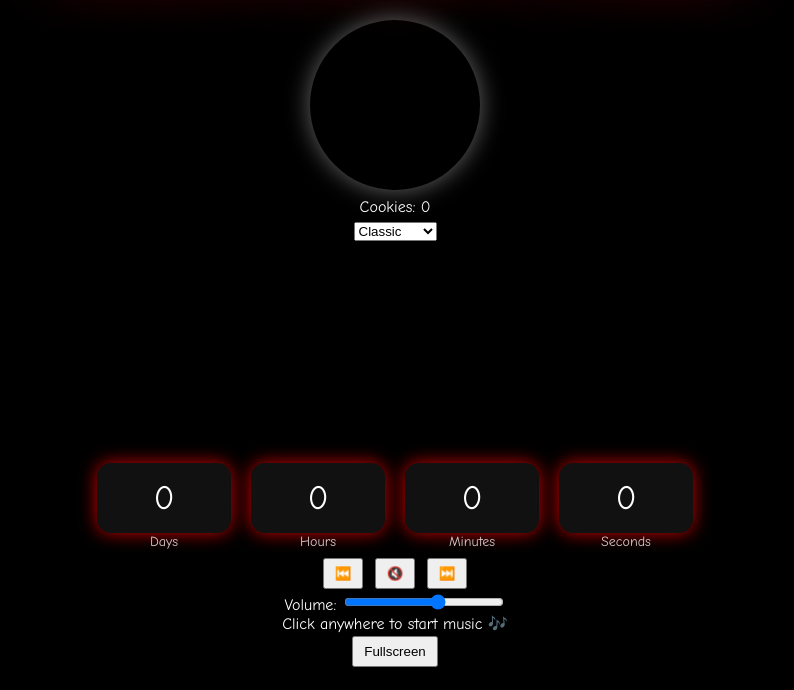
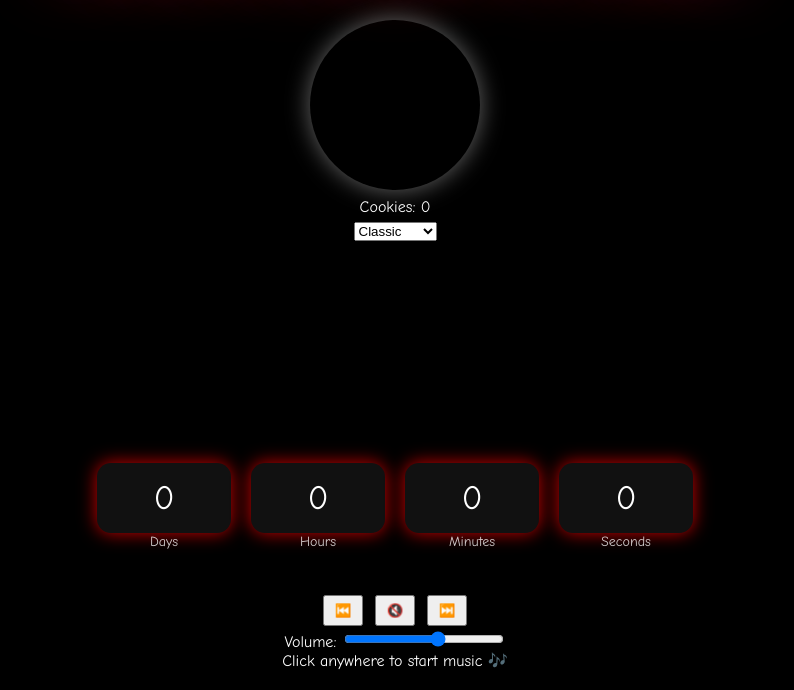
Before and after one commit to Extra-cr1b/2026-Countdown, a plain HTML site: page index.html in a window 1280 px wide. Shown: the part 110-800 px from the top of the page, without its empty margins (245-1039 px from the left). Drawn offline with Linux system fonts and the light colour scheme.

Commit message:
Refactor index.html structure and styles

```diff
--- a/index.html
+++ b/index.html
@@ -107,7 +107,6 @@ input[type=range]{width:160px}
   Volume:
   <input type="range" min="0" max="100" value="60" id="volume">
   <div id="nowPlaying">Click anywhere to start music 🎶</div>
-  <button onclick="toggleFullscreen()">Fullscreen</button>
 </div>
 
 <audio id="player"></audio>
@@ -128,12 +127,6 @@ const playlist=[
  {f:"ImadeIt.mp3",n:"I made it through"},
  {f:"teeth" .n:"Teeth"}
 ];
-  /* FULLSCREEN */
-function toggleFullscreen(){
-  if(!document.fullscreenElement)
-    document.documentElement.requestFullscreen();
-  else document.exitFullscreen();
-}
 
 let song=0;
 const player=document.getElementById("player");
@@ -252,7 +245,6 @@ cookie.onclick=e=>{
 
 skinPicker.onchange=e=>cookie.style.background=e.target.value;
 
-
 /* CLICK FIREWORK */
 document.body.addEventListener("click",e=>{
  explode(e.clientX,e.clientY,80);
```
